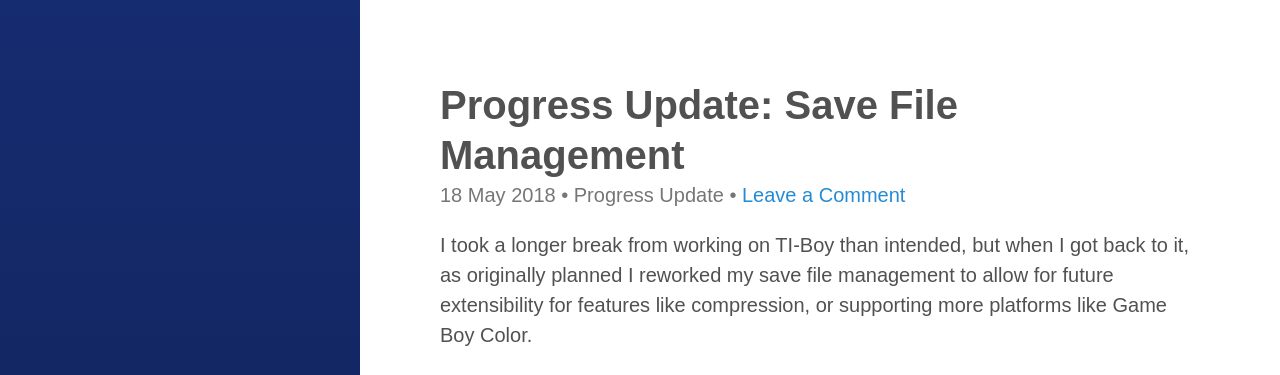
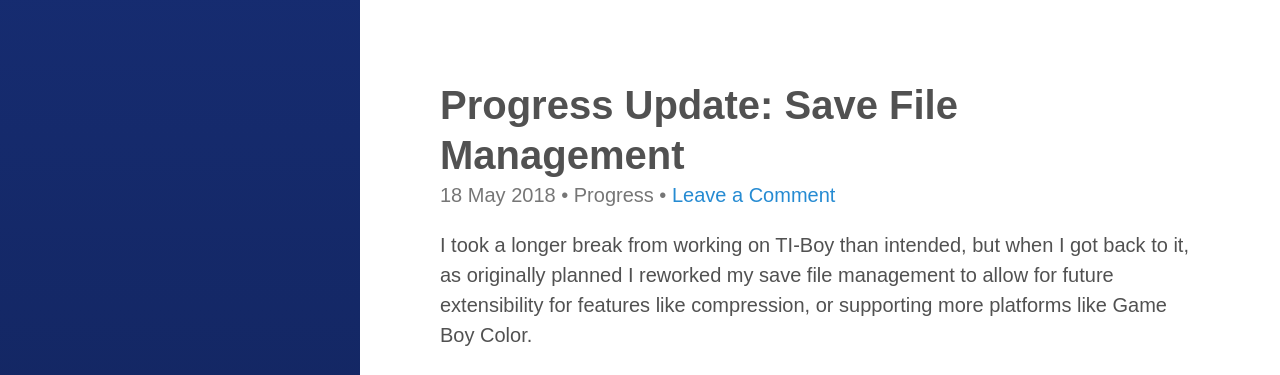
Before and after one commit to calc84maniac/tiboyce, a Jekyll site: the page built from _posts/2018-05-18-progress-update-save-file-management.md, in a window 1280 px wide. Shown: the top 375 px of the page. Built offline with Jekyll 4.4.1, drawn with Linux system fonts in a browser that asks for light colours; comment, search, counter and statistics services are not loaded.

Commit message:
Fix the post category

```diff
--- a/_posts/2018-05-18-progress-update-save-file-management.md
+++ b/_posts/2018-05-18-progress-update-save-file-management.md
@@ -2,7 +2,7 @@
 layout: post
 title: "Progress Update: Save File Management"
 categories:
-  - Progress Update
+  - Progress
 tags:
   - Progress Update
 ---
```
